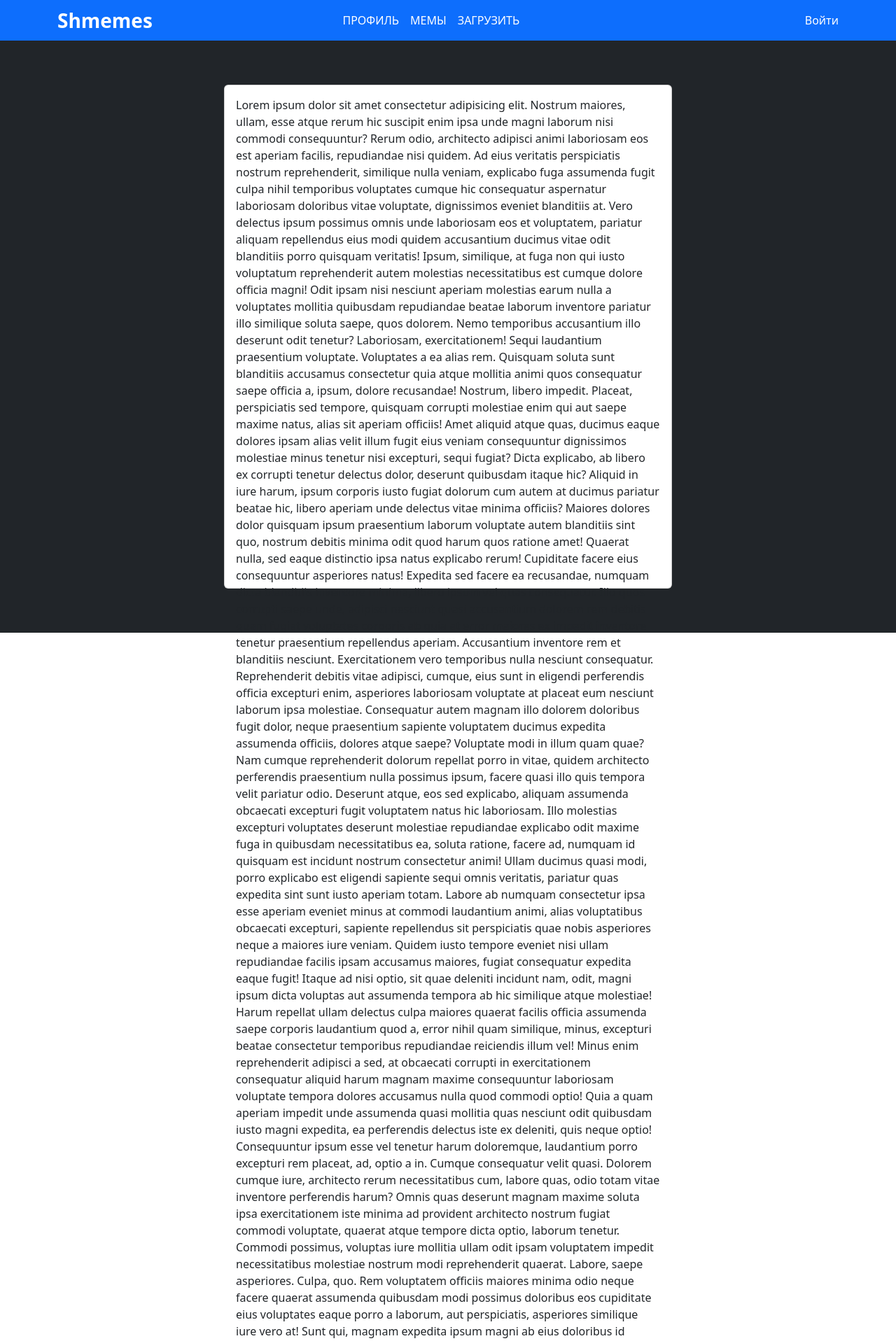
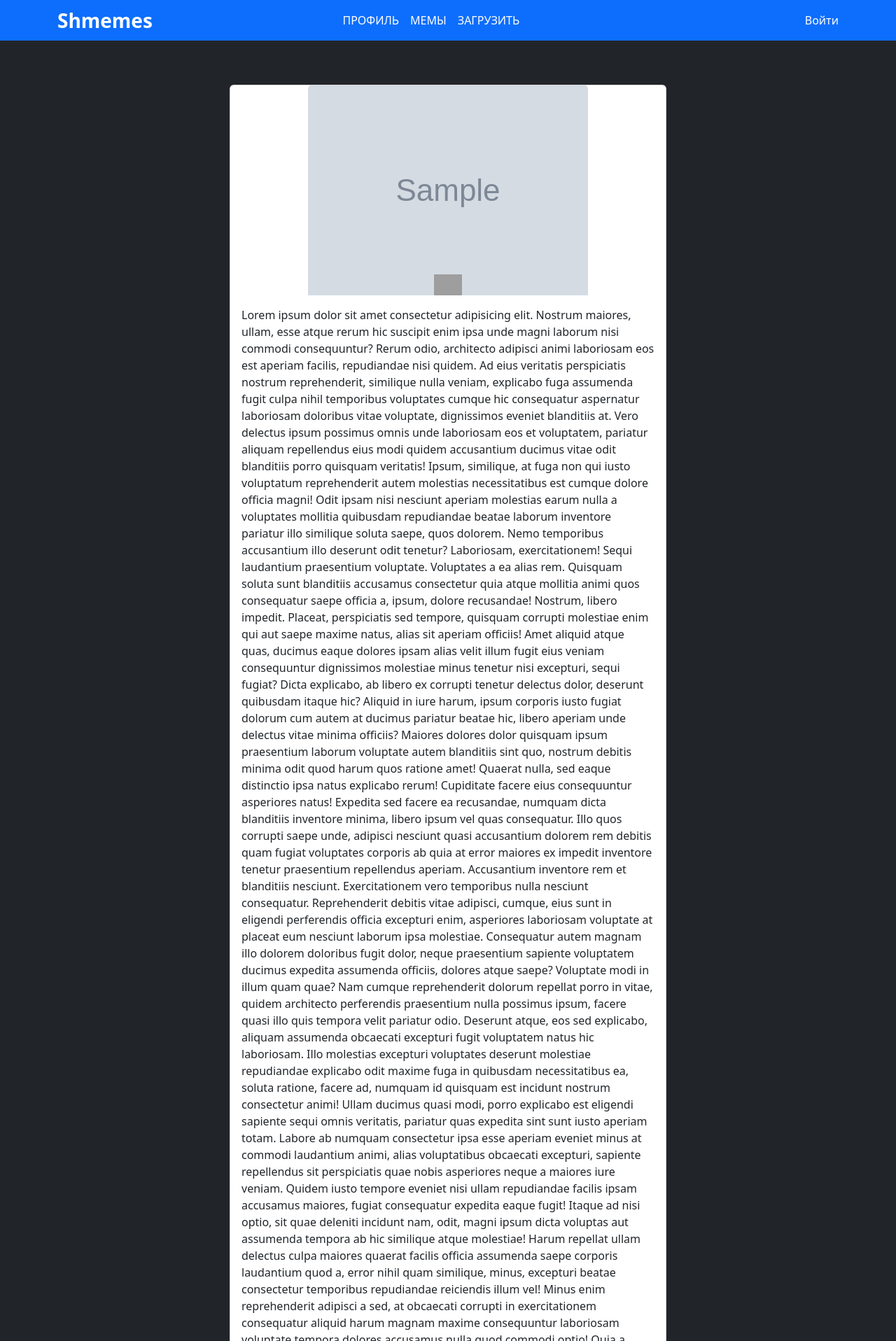
Before and after one commit to RuveMaximus/memes-site, a Django app: page /feed/ in a window 1280 px wide. Shown: the top 1916 px of the page at 70% size. Run offline with Django 4.2, Linux system fonts and the light colour scheme; tables that the repository leaves empty hold one stand-in row (values such as "Sample post"); grey boxes marked "Sample" are stand-in pictures; grey boxes are pictures that could not be loaded.

Commit message:
Update feed.css

```diff
--- a/shmemes/static/feed/feed.css
+++ b/shmemes/static/feed/feed.css
@@ -20,13 +20,18 @@
 }
 
 .card{
-    max-width:40rem;
-    max-height:45rem;
+    max-width:39rem;
+    max-height:1000000000000000000rem;
+}
+
+.card-body{
+    max-width:39rem;
+    max-height:1000000000000000000rem;
 }
 
 .div-img{
-    max-height: 10rem;
-    max-width: 37rem;
+    max-height: 39rem;
+    max-width: 39rem;
     display: flex;
     align-items: center;
     margin: 0 auto;
@@ -43,14 +48,17 @@
     position:absolute;
     width:10%;
     height:10%;
-    opacity:0;
 }
 
-.like{
+.post-likes{
+    position:absolute;
+    opacity:0;
     right: 0;
 }
 
-.dislike{
+.post-dislikes{
+    position:absolute;
+    opacity:0;
     left: 0;
 }
 
@@ -60,11 +68,11 @@
     transform: translateX(-50%);
 }
 
-.div-img:hover .like{
+.div-img:hover .post-likes{
     opacity:1;
 }
 
-.div-img:hover .dislike{
+.div-img:hover .post-dislikes{
     opacity:1;
 }
 
```
